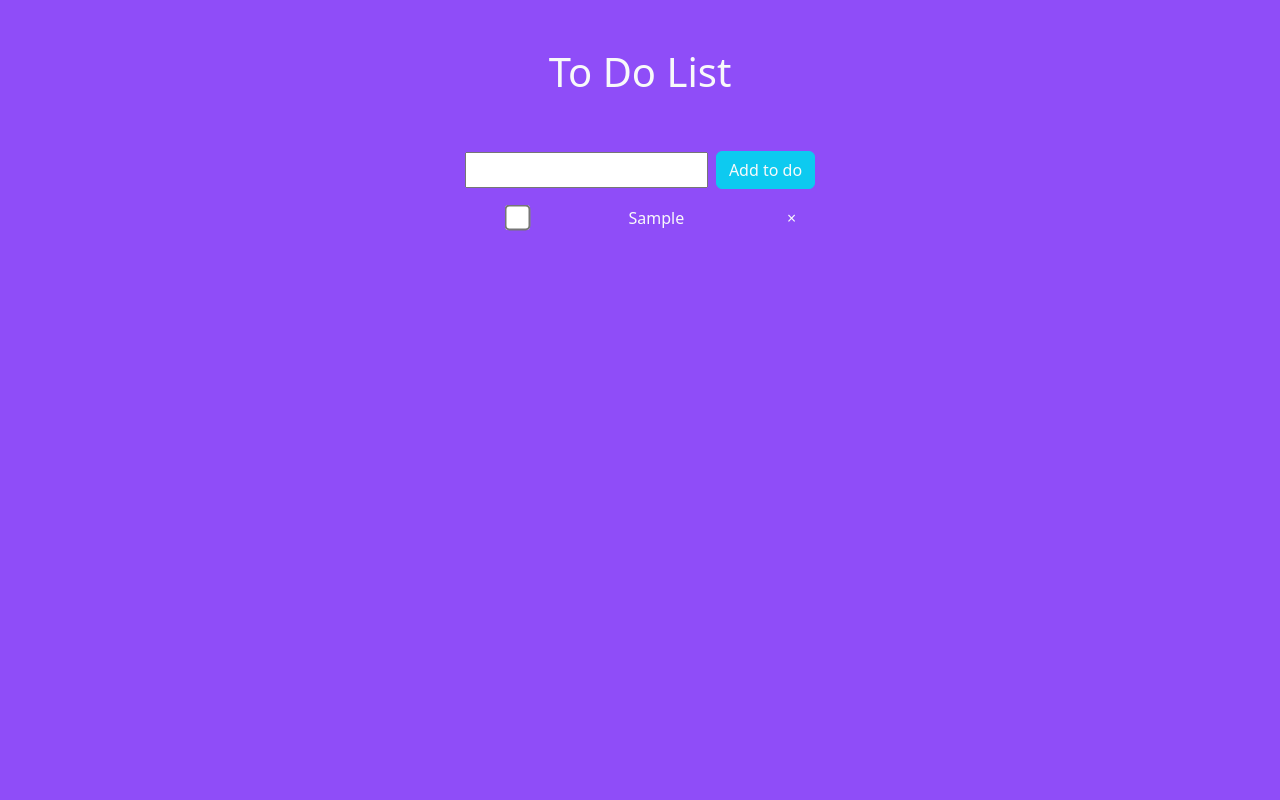
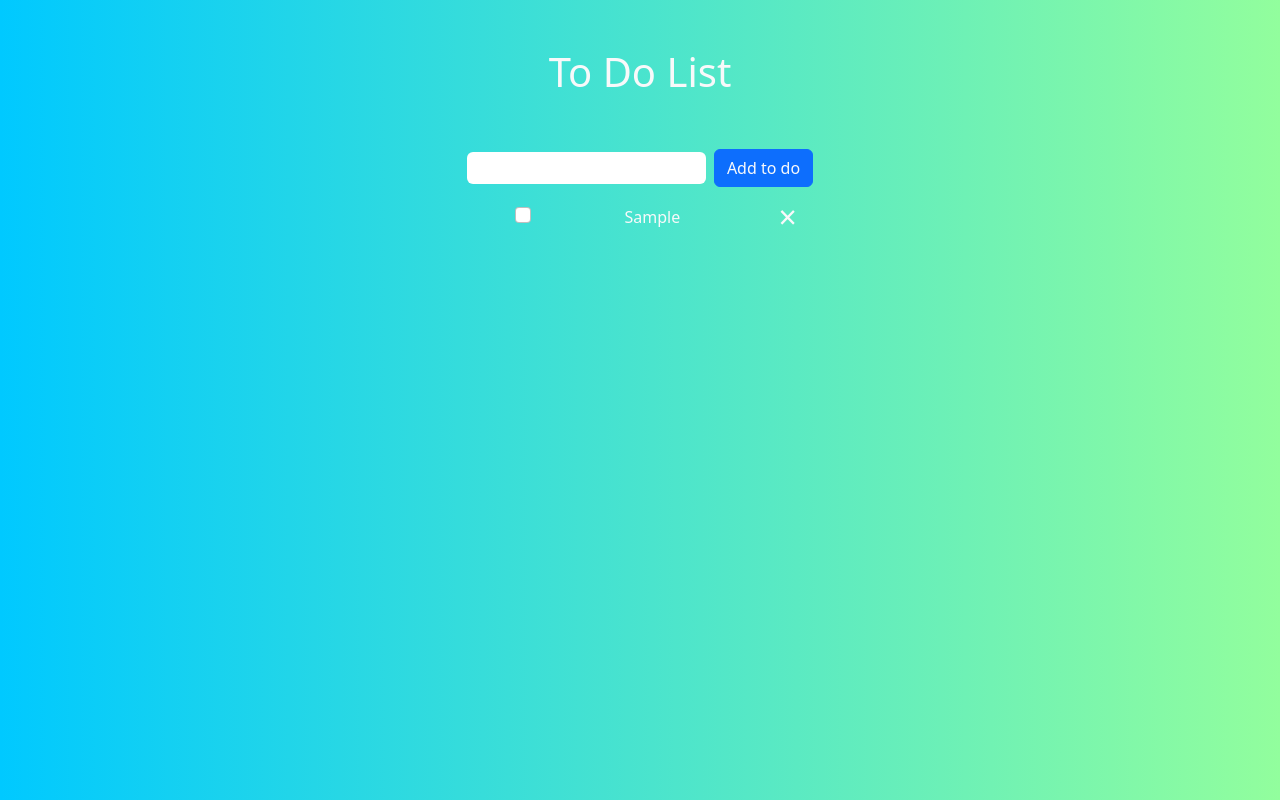
Before and after one commit to Konul304/redux_todo, a React (Create React App) app in the folder todo-app/: page / in a window 1280 px wide. Both pictures are taken after typing "Sample" into the empty fields and a click on the button "Add to do". Built offline with nearby package versions, Linux system fonts and the light colour scheme.

Commit message:
change colors

```diff
--- a/todo-app/src/App.css
+++ b/todo-app/src/App.css
@@ -1,9 +1,10 @@
 .App {
   text-align: center;
-  background-color: #8f4df8
+  background: linear-gradient(90deg, #00C9FF 0%, #92FE9D 100%);
 }
 
 #close{
+  transform: scale(2);
   cursor: pointer;
 }
 
@@ -12,10 +13,6 @@ li{
   font-size: medium;
 }
 
-#checkbox{
-  transform: scale(2);
-  margin-right: 11px;
-}
 
 input:focus{
   outline: none;
--- a/todo-app/src/components/NewTodoForm.js
+++ b/todo-app/src/components/NewTodoForm.js
@@ -7,13 +7,13 @@ const NewTodoForm = ({ value, updateText, handleAction }) => {
     return (
       <label className="d-flex align-items-baseline justify-content-center">
         <input
-        className="mt-5 me-2 p-1"
+        className="mt-5 me-2 p-1 border-0 rounded"
           placehodler='new todo'
           value={value}
           onKeyPress={handleKeypress}
           onChange={(e) => updateText(e.target.value)}
         />
-        <button className="btn btn-info text-light"  onClick={handleAction}>Add to do</button>
+        <button className="btn btn-primary text-light"  onClick={handleAction}>Add to do</button>
       </label>
     );
   };
--- a/todo-app/src/components/TodoItem.js
+++ b/todo-app/src/components/TodoItem.js
@@ -15,6 +15,7 @@ const TodoItem = ({ id, text, completed }) => {
       <div className='d-flex justify-content-center align-items-baseline'>
         <input id='checkbox'
           type='checkbox'
+          className='form-check-input'
           checked={completed}
           onChange={() => dispatch(toggleComplete({ id }))}
         />
```
